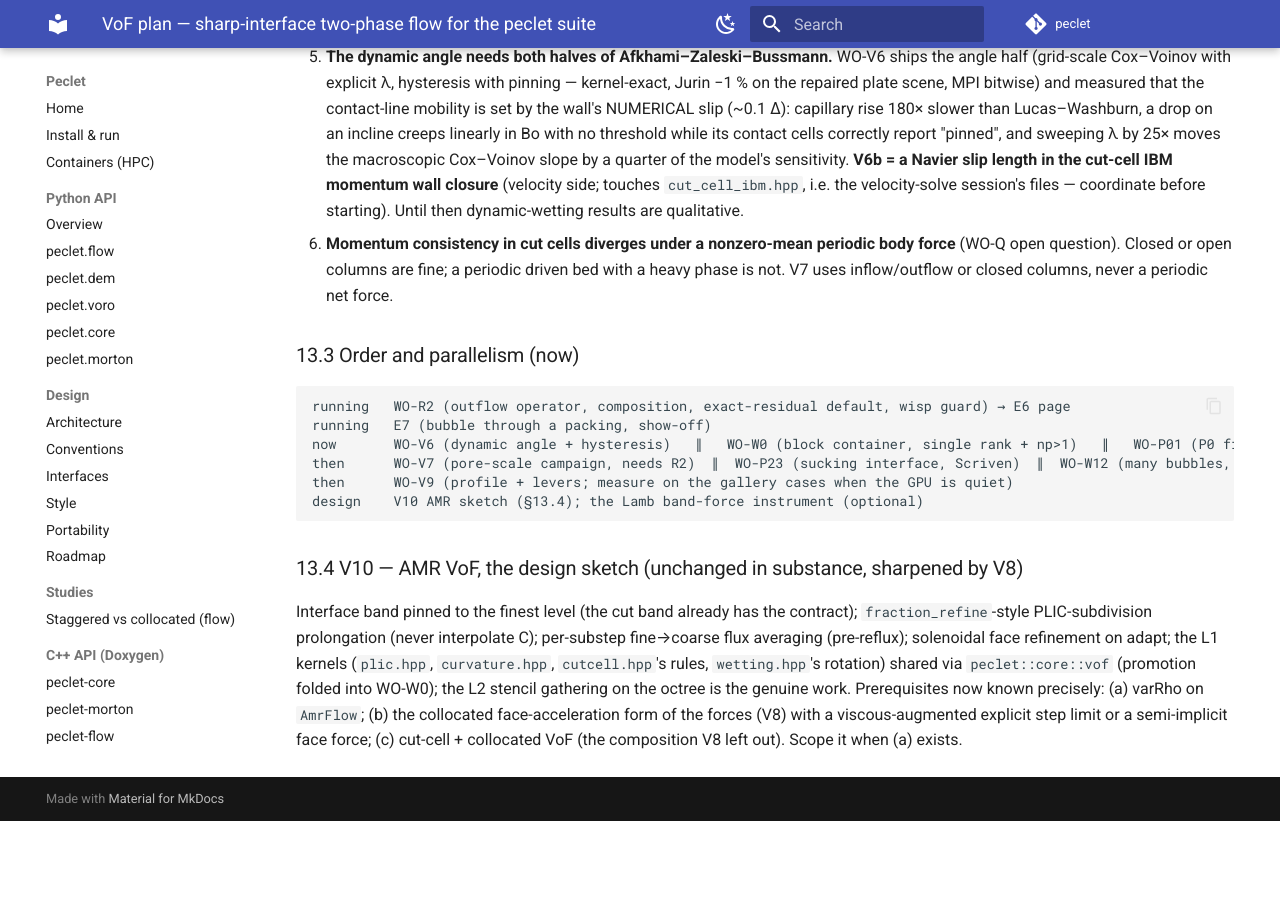
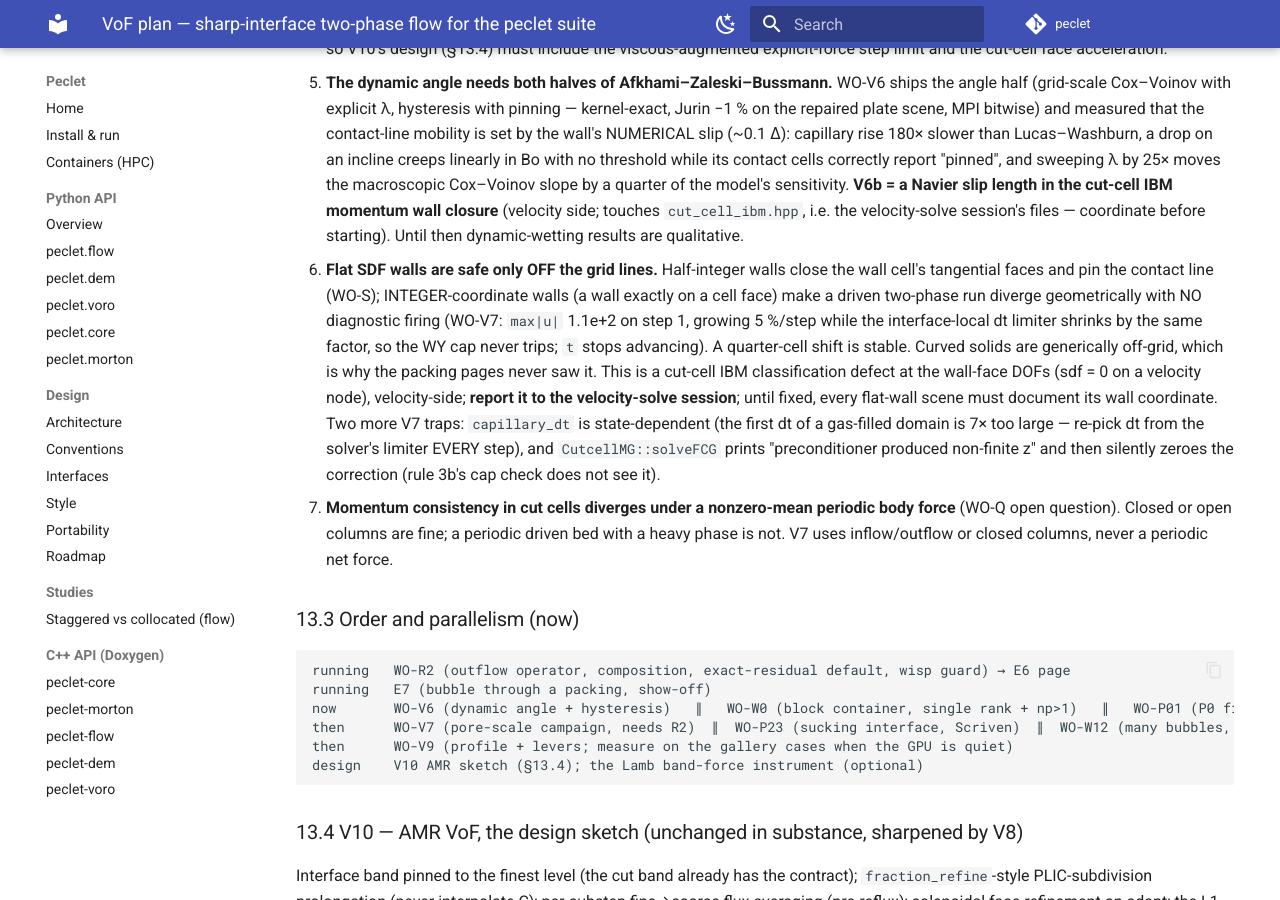
Before and after one commit to computational-chemical-engineering/peclet, an MkDocs documentation site: the page built from docs/VOF_PLAN.md, in a window 1280 px wide and 900 px high, scrolled down 23142 px. Built offline with MkDocs 1.6.1 and Material for MkDocs 9.7.7, drawn with Linux system fonts in a browser that asks for light colours; comment, search, counter and statistics services are not loaded; before the commit the page ends 23963 px from its top, so only the background shows below that; some of the changed text lies outside the part shown.

Commit message:
VOF_PLAN §13: V7 outcome (imbibition inverted by contact-line mobility → V6b on the critical path), the integer-coordinate flat-wall divergence and two more traps; flow -> V7 scripts + WO-V6b
Co-Authored-By: Claude Fable 5.1 <noreply@anthropic.com>
Claude-Session: https://claude.ai/code/session_01Qa1K4Gwa3HaM7hQMg4qLqX

```diff
--- a/docs/VOF_PLAN.md
+++ b/docs/VOF_PLAN.md
@@ -1036,7 +1036,7 @@ pattern — the ABC counterpart of the V4 rule).
   orders of flux divergence on Hysing 2, nothing else moves), and adds the advector wisp guard.
   Also found: `max_open_divergence()` MUTATES the velocity at an outflow (non-mutating sibling
   `max_open_divergence_projected()`; the default is a user decision).
-- Pending (evening): E6/E7 pages, WO-V7, WO-P23, WO-W12 all running; WO-V9 after them.
+- Pending (09-03 00:30): E6/E7 pages, WO-P23, WO-W12 running; **WO-V6b (Navier slip) next, coordinated with the velocity-solve session**; WO-V9 after them; V7's page needs a frozen render (~6 h) before publication.
 
 ## 13. Revised ladder for the remainder (2026-09-02, evening) — review and execution plan
 
@@ -1057,7 +1057,7 @@ gates, twice-failed gates escalate.
 | V-BC open boundaries | **done 09-02** (WO-R + WO-R2) | outflow operator fixed on BOTH faces (Nusselt film at ratio 100/1000 within 0.2 %); cut-cell × boundary composed; `enable_vof` sets the exact residual and the wisp guard; open: a gas stream over a pool at ratio 1000 still stirs the pool (~3 % of the inlet speed) |
 | V8 collocated (minimal) | **done 09-02** (WO-T) | all-fluid, rated ratio ~100; cut-cell + collocated = later |
 | V6 dynamic θ / hysteresis | **done 09-02 (angle half)** (WO-V6) | Cox–Voinov + pinning exact at the kernel level, Jurin −1 %; contact-line MOBILITY is 180× too low: the velocity-side Navier slip is missing → **V6b** |
-| V7 pore-scale campaign | after WO-R2 (WO-V7) | measurement campaign, scripts + one page |
+| V7 pore-scale campaign | **run 09-02/03** (WO-V7) | drainage right at every Ca; **imbibition inverted** (contact-line mobility, V6b) — the campaign's binding limitation; page drafted, NOT frozen |
 | V9 performance | after E7 (WO-V9) | profile first on the gallery cases, then the levers |
 | V10 AMR | design only (§13.4) | blocked on varRho-on-AMR and cut-cell + collocated |
 | V11 MTHINC | dropped from the critical path | revisit only if V9 shows morphology-bound load |
@@ -1096,7 +1096,19 @@ gates, twice-failed gates escalate.
    the model's sensitivity. **V6b = a Navier slip length in the cut-cell IBM momentum wall
    closure** (velocity side; touches `cut_cell_ibm.hpp`, i.e. the velocity-solve session's
    files — coordinate before starting). Until then dynamic-wetting results are qualitative.
-6. **Momentum consistency in cut cells diverges under a nonzero-mean periodic body force**
+6. **Flat SDF walls are safe only OFF the grid lines.** Half-integer walls close the wall cell's
+   tangential faces and pin the contact line (WO-S); INTEGER-coordinate walls (a wall exactly on
+   a cell face) make a driven two-phase run diverge geometrically with NO diagnostic firing
+   (WO-V7: `max|u|` 1.1e+2 on step 1, growing 5 %/step while the interface-local dt limiter
+   shrinks by the same factor, so the WY cap never trips; `t` stops advancing). A quarter-cell
+   shift is stable. Curved solids are generically off-grid, which is why the packing pages never
+   saw it. This is a cut-cell IBM classification defect at the wall-face DOFs (sdf = 0 on a
+   velocity node), velocity-side; **report it to the velocity-solve session**; until fixed,
+   every flat-wall scene must document its wall coordinate. Two more V7 traps: `capillary_dt`
+   is state-dependent (the first dt of a gas-filled domain is 7× too large — re-pick dt from the
+   solver's limiter EVERY step), and `CutcellMG::solveFCG` prints "preconditioner produced
+   non-finite z" and then silently zeroes the correction (rule 3b's cap check does not see it).
+7. **Momentum consistency in cut cells diverges under a nonzero-mean periodic body force**
    (WO-Q open question). Closed or open columns are fine; a periodic driven bed with a heavy
    phase is not. V7 uses inflow/outflow or closed columns, never a periodic net force.
 
```
